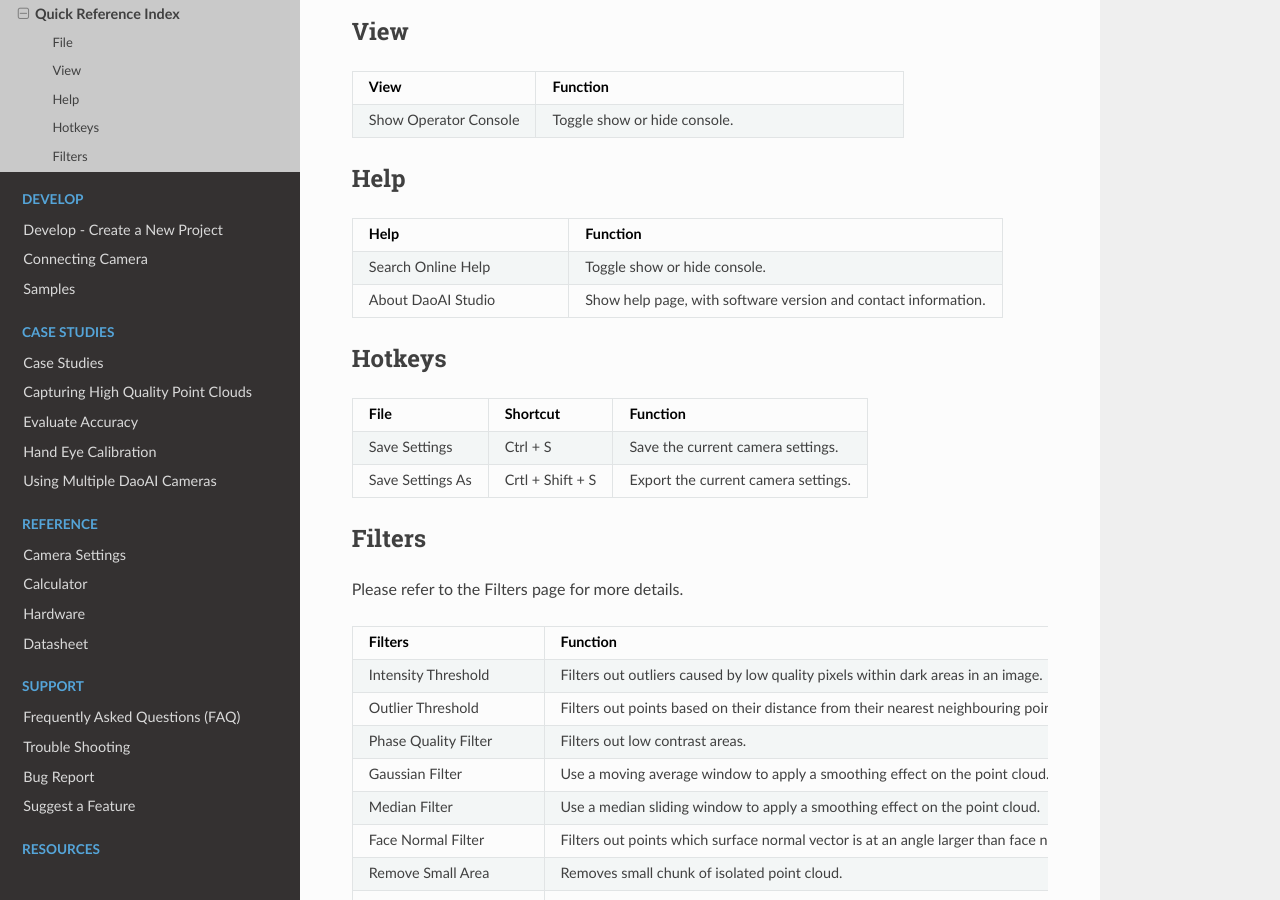
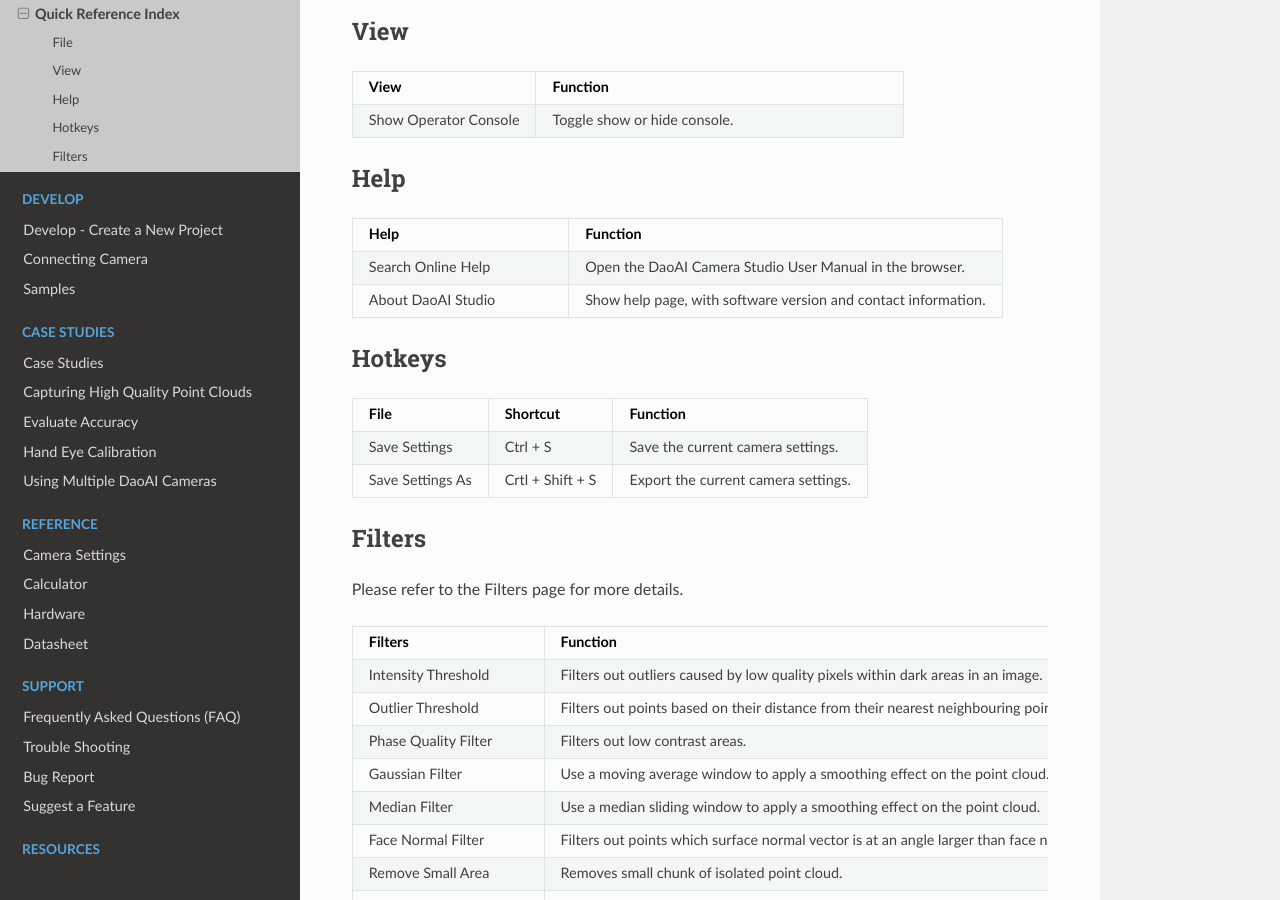
Before and after one commit to DaoAI-Robotics-Inc/daoai_camera_studio_user_manual, a Sphinx documentation site: the page built from docs/source/getting-started/camera-studio-guide/quick_reference_index.rst, in a window 1280 px wide and 900 px high, scrolled down 358 px. Built offline with Sphinx 7.4.7 and the Read the Docs theme 2.0.0, drawn with Linux system fonts in a browser that asks for light colours; pages that are not in the unit, such as notebooks, are missing from menus.

Commit message:
fix table

```diff
--- a/docs/source/getting-started/camera-studio-guide/quick_reference_index.rst
+++ b/docs/source/getting-started/camera-studio-guide/quick_reference_index.rst
@@ -40,7 +40,7 @@
    * - Help
      - Function
    * - Search Online Help
-     - Toggle show or hide console.
+     - Open the DaoAI Camera Studio User Manual in the browser.
    * - About DaoAI Studio
      - Show help page, with software version and contact information.
 
```
